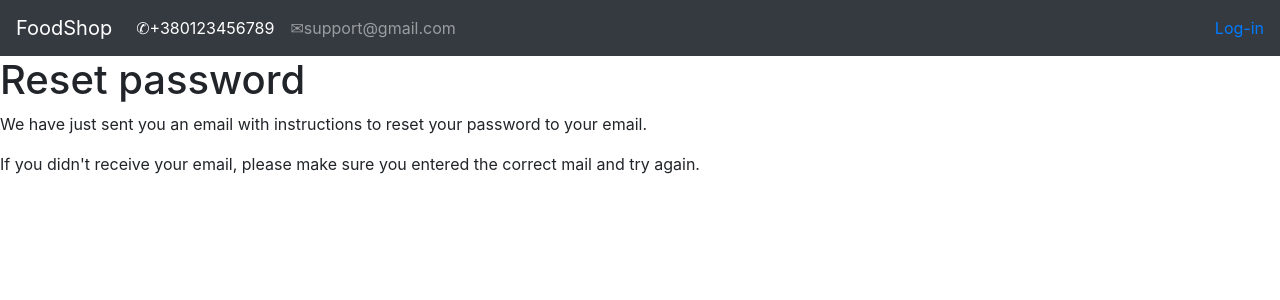
After one commit to DmytroBerezhanskiy/Diplom, a Django app: template foodshop/templates/registration/password_reset_done.html in a window 1280 px wide. The commit adds this page. Shown: the top 300 px of the page. Run offline with Django 3.2, Linux system fonts and the light colour scheme; the template is opened without the code that fills it, so the values that code supplies are empty; some libraries are stand-ins or nearby versions.

Commit message:
auth done

```diff
--- a/foodshop/templates/registration/login.html
+++ b/foodshop/templates/registration/login.html
@@ -14,5 +14,6 @@
    <input type="hidden" name="next" value="{{ next }}" />
    <p><input type="submit" value="Log-in"></p>
   </form>
+  <p><a href="{% url 'password_reset' %}">Forgot Password ?</a></p>
  </div>
 {% endblock %}
--- /dev/null
+++ b/foodshop/templates/registration/password_reset_done.html
@@ -0,0 +1,7 @@
+{% extends "registration/base.html" %}
+{% block title %}Reset your password{% endblock %}
+{% block context %}
+<h1> Reset password </h1>
+ <p> We have just sent you an email with instructions to reset your password to your email. </p>
+ <p> If you didn't receive your email, please make sure you entered the correct mail and try again. </p>
+{% endblock %}
--- /dev/null
+++ b/foodshop/templates/registration/password_reset_email.html
@@ -0,0 +1,3 @@
+Hello. You just asked us to help you reset your password {{ email }}. Follow the link below to restore:
+{{ protocol }}://{{ domain }}{% url 'password_reset_confirm' uidb64=uid token=token %}
+Also, if you forgot your username, here it is : {{ user.get_username }}
```
Also changed, not shown: foodshop/account/urls.py (+6 -1 lines), foodshop/templates/registration/password_reset_complete.html (added, +7 -0 lines), foodshop/templates/registration/password_reset_confirm.html (added, +16 -0 lines), foodshop/db.sqlite3.
